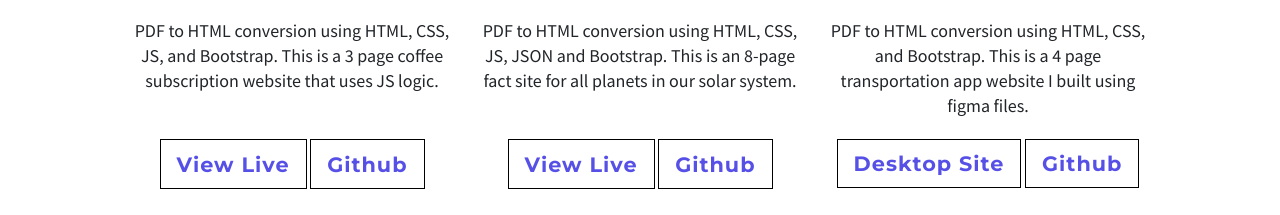
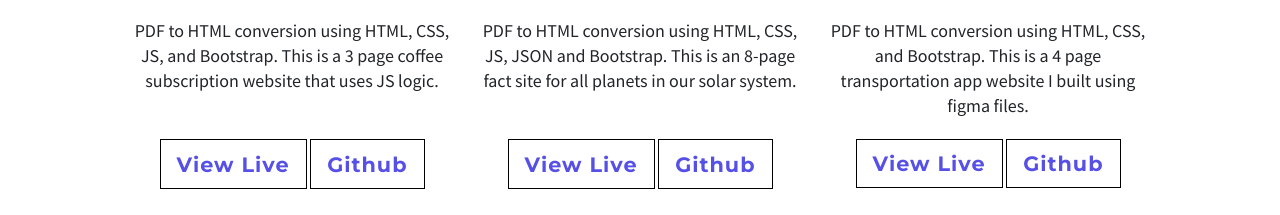
Before and after one commit to KennethPWebDevelopment/KP-WebDevelopment-Portfolio, a plain HTML site: page index.html in a window 1280 px wide. Shown: the part 2160-2375 px from the top of the page. Drawn offline with nearby package versions, Linux system fonts and the light colour scheme.

Commit message:
updated text for Desktop Site Button to View Live

```diff
--- a/index.html
+++ b/index.html
@@ -161,7 +161,7 @@
                         <p class="p-height3">PDF to HTML conversion using HTML, CSS, and Bootstrap.
                             This is a 4 page transportation app website I built using figma files.</p>
                         <a href="https://kennethpwebdevelopment.github.io/Scoot-Website/" target="_blank"><button
-                                class="work-btn">Desktop Site</button></a>
+                                class="work-btn">View Live</button></a>
                         <a href="https://github.com/KennethPWebDevelopment/Scoot-Website" target="_blank"><button
                                 class="work-btn github-btn">Github</button></a>
                     </div>
```
